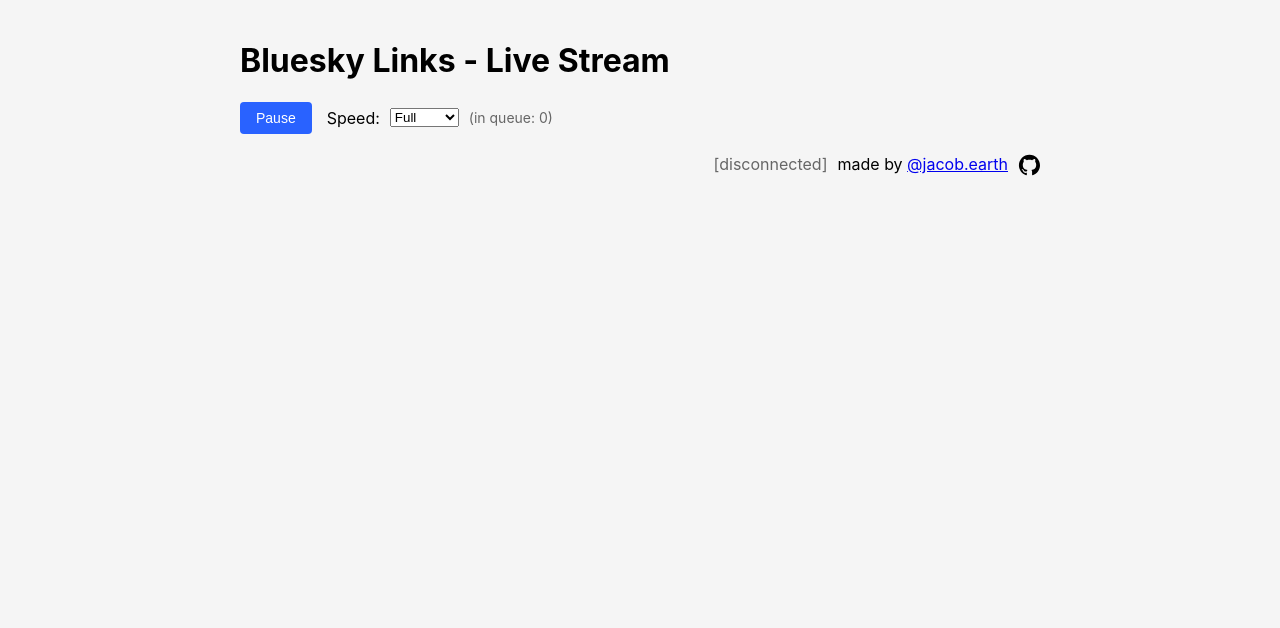
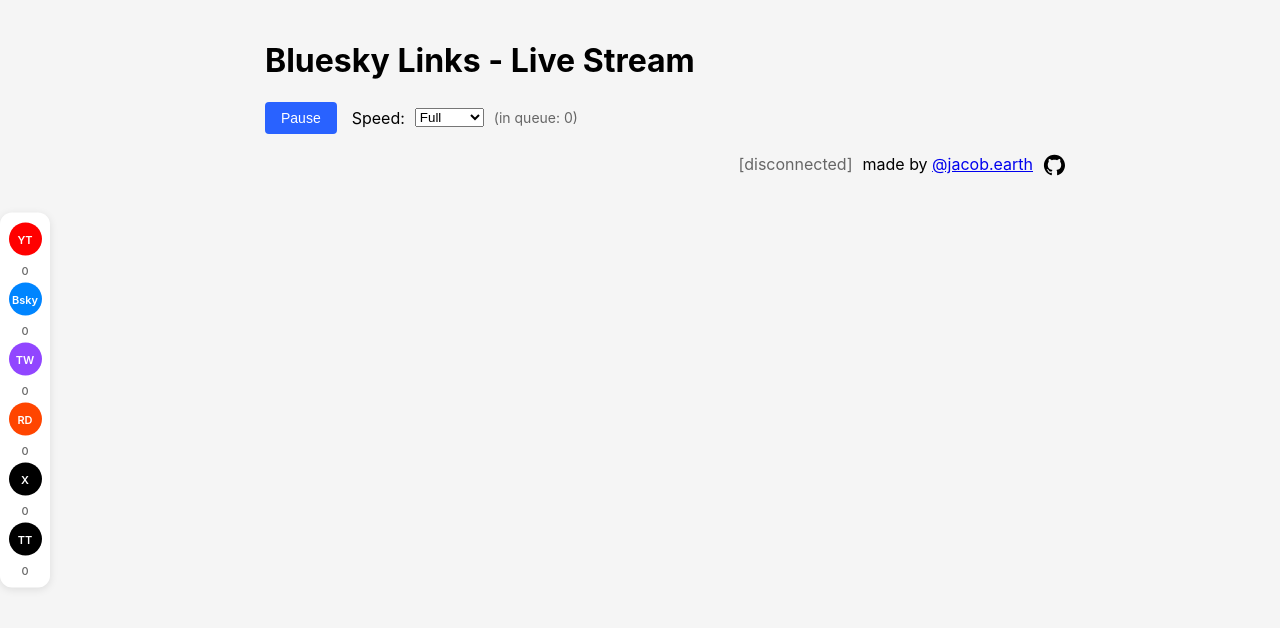
Before and after one commit to jacobpretorius/atlinksfeed, a plain HTML site: page static/index.html in a window 1280 px wide. Drawn offline with Linux system fonts and the light colour scheme.

Commit message:
Add some stats

```diff
--- a/static/index.html
+++ b/static/index.html
@@ -9,10 +9,114 @@
   <style>
     body {
       font-family: -apple-system, BlinkMacSystemFont, "Segoe UI", Roboto, Helvetica, Arial, sans-serif;
+      margin: 0;
+      padding: 0;
+      background: #f5f5f5;
+      display: flex;
+    }
+
+    .sidebar {
+      width: 30px;
+      background: white;
+      position: sticky;
+      top: 50%;
+      transform: translateY(-50%);
+      height: auto;
+      padding: 10px 10px;
+      border-radius: 12px;
+      box-shadow: 0 2px 8px rgba(0, 0, 0, 0.1);
+      display: flex;
+      flex-direction: column;
+      align-items: center;
+      gap: 5px;
+      height: fit-content;
+    }
+
+    .sidebar-item {
+      display: flex;
+      flex-direction: column;
+      align-items: center;
+      gap: 4px;
+      position: relative;
+    }
+
+    .sidebar-item .icon {
+      width: 33px;
+      height: 33px;
+      border-radius: 17px;
+      display: flex;
+      align-items: center;
+      justify-content: center;
+      font-size: 11px;
+      font-weight: 600;
+      color: white;
+      transition: transform 0.2s ease;
+    }
+
+    .sidebar-item:hover .icon {
+      transform: scale(1.1);
+    }
+
+    .sidebar-item .x {
+      background: #000000;
+    }
+
+    .sidebar-item .yt {
+      background: #FF0000;
+    }
+
+    .sidebar-item .bs {
+      background: #0085FF;
+    }
+
+    .sidebar-item .tt {
+      background: #000000;
+    }
+
+    .sidebar-item .tw {
+      background: #9146FF;
+    }
+
+    .sidebar-item .rd {
+      background: #FF4500;
+    }
+
+    .sidebar-item .count {
+      font-size: 11px;
+      font-weight: 500;
+      color: #666;
+      min-width: 20px;
+      text-align: center;
+      margin-top: 4px;
+    }
+
+    @keyframes countBump {
+      0% {
+        color: green;
+        transform: scale(1);
+      }
+
+      50% {
+        color: rgb(11, 209, 11);
+        transform: scale(1.4);
+      }
+
+      100% {
+        color: #666;
+        ;
+        transform: scale(1);
+      }
+    }
+
+    .count-bump {
+      animation: countBump 0.3s ease-out;
+    }
+
+    .main-content {
+      flex: 1;
       max-width: 800px;
       margin: 0 auto;
       padding: 20px;
-      background: #f5f5f5;
     }
 
     .description {
@@ -124,6 +228,45 @@
 </head>
 
 <body>
+  <div class="sidebar">
+    <div class="sidebar-item">
+      <div class="icon yt"
+           title="YouTube">YT</div>
+      <span class="count"
+            id="youtube-count">0</span>
+    </div>
+    <div class="sidebar-item">
+      <div class="icon bs"
+           title="Bluesky">Bsky</div>
+      <span class="count"
+            id="bsky-count">0</span>
+    </div>
+    <div class="sidebar-item">
+      <div class="icon tw"
+           title="Twitch">TW</div>
+      <span class="count"
+            id="twitch-count">0</span>
+    </div>
+    <div class="sidebar-item">
+      <div class="icon rd"
+           title="Reddit">RD</div>
+      <span class="count"
+            id="reddit-count">0</span>
+    </div>
+    <div class="sidebar-item">
+      <div class="icon x"
+           title="X (Twitter)">X</div>
+      <span class="count"
+            id="x-count">0</span>
+    </div>
+    <div class="sidebar-item">
+      <div class="icon tt"
+           title="TikTok">TT</div>
+      <span class="count"
+            id="tiktok-count">0</span>
+    </div>
+  </div>
+  <div class="main-content">
     <h1>Bluesky Links - Live Stream</h1>
     <div class="controls">
       <button id="pauseBtn"
@@ -245,6 +388,9 @@
         const data = messageQueue.shift();
         updateQueueSize();
 
+        // Update link count
+        updateCount(data.link);
+
         const li = document.createElement('li');
         li.className = 'url-item';
         li.style.display = 'flex';
@@ -309,6 +455,56 @@
         startProcessingQueue();
       });
 
+      // Link counting functionality
+      const linkCounts = {
+        x: 0,
+        youtube: 0,
+        bsky: 0,
+        tiktok: 0,
+        twitch: 0,
+        reddit: 0
+      };
+
+      function animateCount(element) {
+        element.classList.remove('count-bump');
+        void element.offsetWidth; // Trigger reflow
+        element.classList.add('count-bump');
+      }
+
+      function updateCount(url) {
+        let countElement = null;
+
+        if (url.includes('twitter.com') || url.includes('x.com')) {
+          linkCounts.x++;
+          countElement = document.getElementById('x-count');
+          countElement.textContent = linkCounts.x;
+        } else if (url.includes('youtube.com') || url.includes('youtu.be')) {
+          linkCounts.youtube++;
+          countElement = document.getElementById('youtube-count');
+          countElement.textContent = linkCounts.youtube;
+        } else if (url.includes('bsky.app')) {
+          linkCounts.bsky++;
+          countElement = document.getElementById('bsky-count');
+          countElement.textContent = linkCounts.bsky;
+        } else if (url.includes('tiktok.com')) {
+          linkCounts.tiktok++;
+          countElement = document.getElementById('tiktok-count');
+          countElement.textContent = linkCounts.tiktok;
+        } else if (url.includes('twitch.tv')) {
+          linkCounts.twitch++;
+          countElement = document.getElementById('twitch-count');
+          countElement.textContent = linkCounts.twitch;
+        } else if (url.includes('reddit.com')) {
+          linkCounts.reddit++;
+          countElement = document.getElementById('reddit-count');
+          countElement.textContent = linkCounts.reddit;
+        }
+
+        if (countElement) {
+          animateCount(countElement);
+        }
+      }
+
       connect();
       startProcessingQueue();
 
```
Lines whose indentation alone changed are shown as unchanged.
